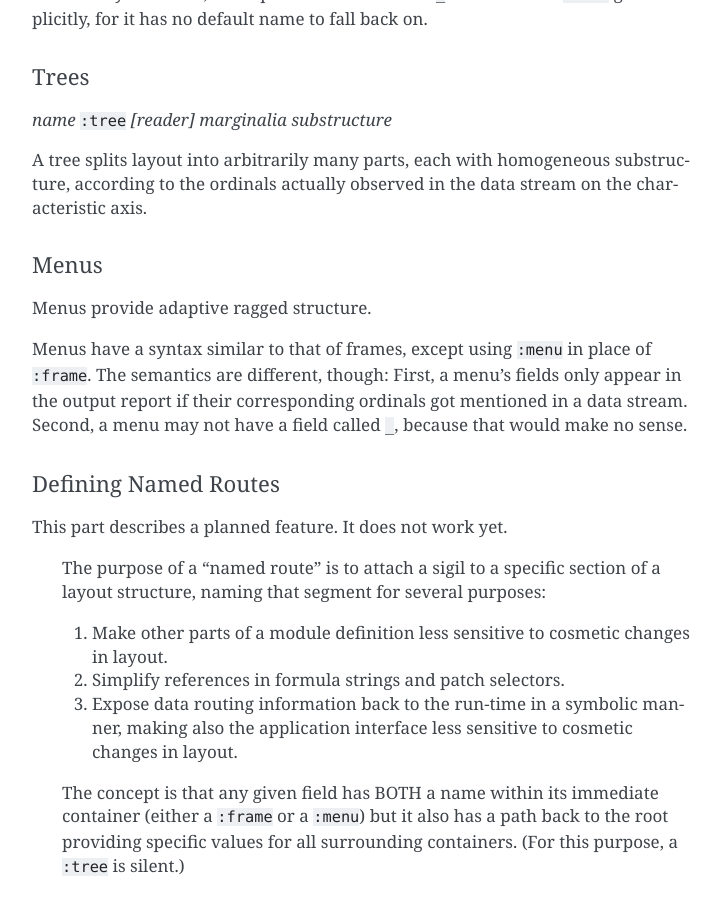
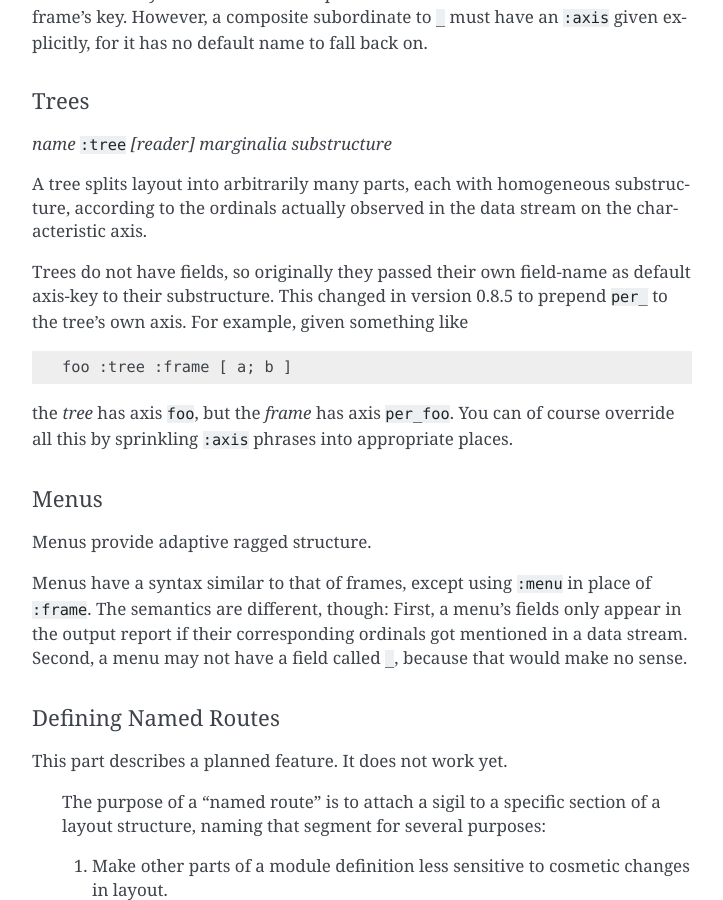
Before and after one commit to kjosib/glowing-chainsaw, a Sphinx documentation site: the page built from docs/source/language.rst, in a window 1280 px wide and 900 px high, scrolled down 7023 px. Shown: the whole window, without its empty margins (388-1111 px from the left). Built offline with Sphinx 7.4.7, drawn with Linux system fonts in a browser that asks for light colours; some of the changed text lies outside the part shown.

Commit message:
FOO :tree subordinate's default axis shall be per_FOO

```diff
--- a/docs/source/language.rst
+++ b/docs/source/language.rst
@@ -308,6 +308,7 @@ It's possible to supply a *reader* in three ways. The reader is:
 	| normal, with the name of the corresponding layout structure.
 	| Example: :code:`foo :tree` then :code:`foo` is the
 	  reader for the tree called :code:`foo`.
+	| But see the note on tree subordinates, later on.
 
 * :code:`:axis` <name>
 	| the reader is exactly the given name.
@@ -356,6 +357,20 @@ Trees
 A tree splits layout into arbitrarily many parts, each with
 homogeneous substructure, according to the ordinals actually
 observed in the data stream on the characteristic axis.
+
+Trees do not have fields, so originally they passed their own
+field-name as default axis-key to their substructure. This changed
+in version 0.8.5 to prepend :code:`per_` to the tree's own axis.
+For example, given something like
+
+.. code-block:: text
+
+
+	foo :tree :frame [ a; b ]
+
+the `tree` has axis :code:`foo`, but the `frame` has axis :code:`per_foo`.
+You can of course override all this by sprinkling :code:`:axis` phrases
+into appropriate places.
 
 Menus
 ................................
```
Also changed, not shown: other parts of docs/source/language.rst (+3 -2 lines), 1 other file.
